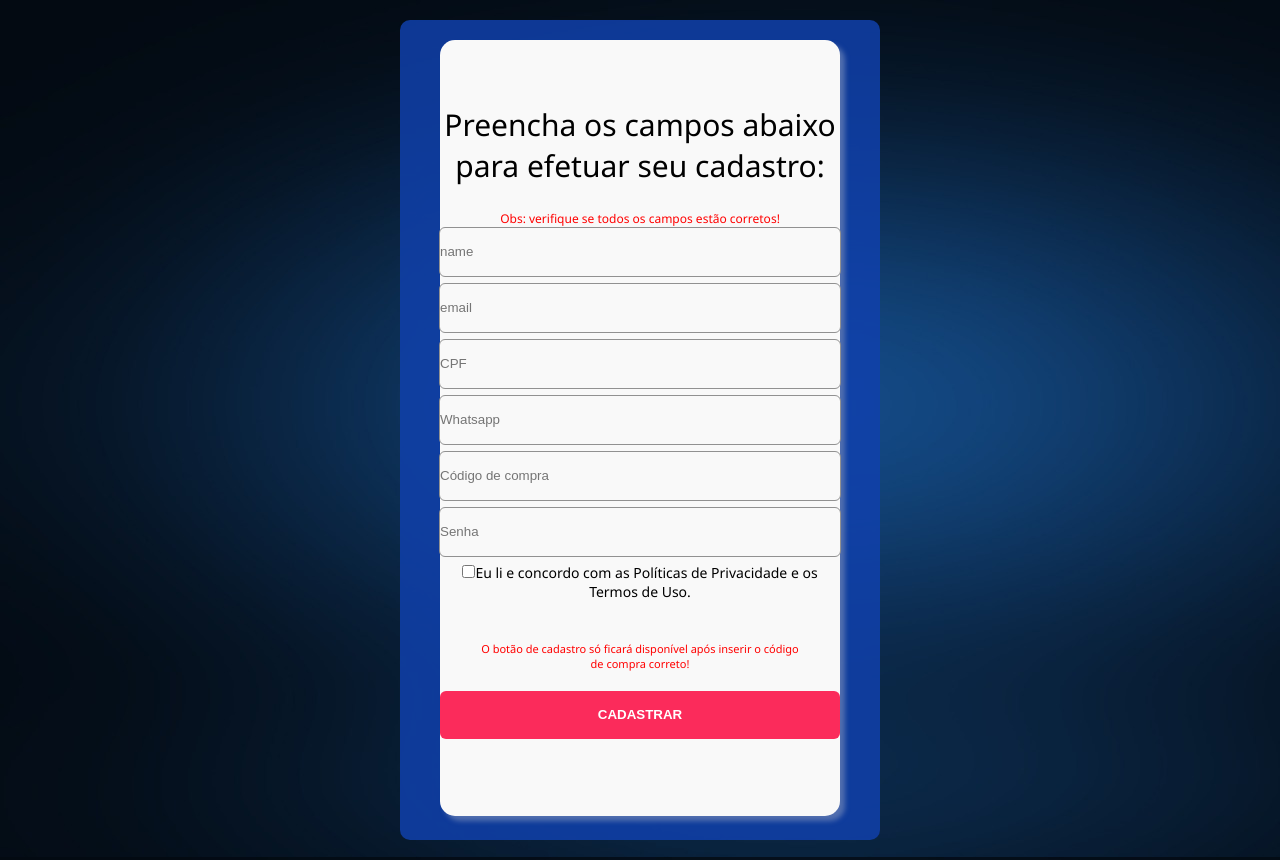
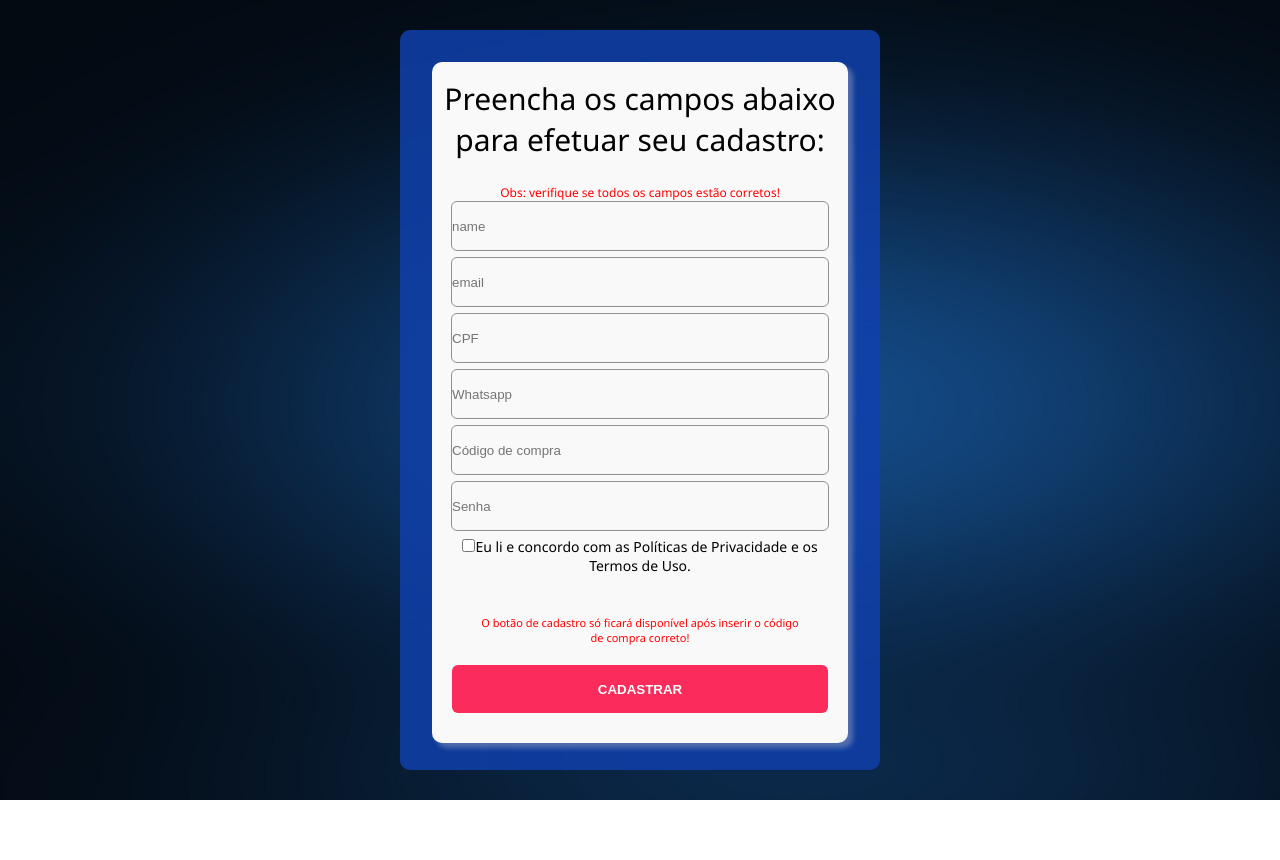
Before and after one commit to SamuelMorais030202/tiktok-project, a React (Create React App) app: page /new-user in a window 1280 px wide. After the commit the page ends 800 px from the top, so only its background shows below. Built offline with nearby package versions, Linux system fonts and the light colour scheme.

Commit message:
responsividade aplicação

```diff
--- a/src/styles/MainPage.css
+++ b/src/styles/MainPage.css
@@ -171,3 +171,44 @@
     width: 280px;
   }
 }
+
+@media screen and (min-width: 200px) and (max-width: 310px) {
+  .main-main-page {
+    background-color: rgba(255, 255, 255, 0.726);
+    margin-top: 10px;
+    display: flex;
+    flex-direction: column;
+    align-items: center;
+    width: 280px;
+    padding: 5px;
+    border: none;
+    border-radius: 15px;
+    box-shadow: 4px 2px 1px rgba(0, 0, 0, 0.507);
+    overflow: hidden;
+  }
+}
+
+@media screen and (min-width: 1550px) and (max-width: 1800px) {
+  .trocar-pontos-main-page {
+    background-color: black;
+    border-radius: 11px;
+    margin-bottom: -3px;
+    align-items: center;
+    height: 33px;
+    width: 50vh;
+  }
+
+  .compartilhar-main-page {
+    background-color: black;
+    border-radius: 11px;
+    margin-bottom: -4px;
+    height: 33px;
+    width: 50vh;
+  }
+
+  .assistir-main-page {
+    background-image: linear-gradient(to right, black, blue);
+    border-radius: 11px;
+    width: 50vh;
+  }
+}
--- a/src/styles/NewUser.css
+++ b/src/styles/NewUser.css
@@ -637,3 +637,139 @@
             font-weight: bold;
         }
     }
+
+    @media screen and (min-width: 229px) and (max-width: 318px) {
+        .inputs {
+            background-color: rgb(249, 249, 249);
+            margin-top: 5px;
+            border-radius: 10px;
+            display: flex;
+            justify-content: center;
+            align-items: center;
+            flex-direction: column;
+            width: 45vh;
+            min-height: 95vh;
+        }
+
+        .div-filho {
+            background-color: rgb(16, 65, 172, 0.842);
+            color: rgb(0, 0, 0);
+            font-family: 'Segoe UI', Tahoma, Geneva, Verdana, sans-serif;
+            display: flex;
+            flex-direction: column;
+            justify-content: center;
+            align-items: center;
+            width: 55vw;
+            height: 90vh;
+        }
+    }
+
+    @media screen and (min-width: 770px) and (max-width: 2000px) {
+        .inputs {
+            background-color: rgb(249, 249, 249);
+            margin-top: 5px;
+            border-radius: 10px;
+            display: flex;
+            justify-content: center;
+            align-items: center;
+            flex-direction: column;
+            width: 52vh;
+            min-height: 85vh;
+        }
+
+        .div-filho {
+            background-color: rgb(16, 65, 172, 0.842);
+            color: rgb(0, 0, 0);
+            font-family: 'Segoe UI', Tahoma, Geneva, Verdana, sans-serif;
+            display: flex;
+            flex-direction: column;
+            justify-content: center;
+            align-items: center;
+            width: 90vw;
+            height: 90vh;
+        }
+
+        .input-registray-name {
+            width: 47vh;
+            height: 6vh;
+            border-radius: 6px;
+            margin-bottom: 6px;
+            border-style: solid;
+            border-width: 1px;
+            border-color: rgb(145, 145, 145);
+            background: none;
+        }
+
+        .input-registray-email {
+            width: 47vh;
+            height: 6vh;
+            border-radius: 6px;
+            margin-bottom: 6px;
+            border-style: solid;
+            border-width: 1px;
+            border-color: rgb(145, 145, 145);
+            background: none;
+        }
+
+        .input-registray-cpf {
+            width: 47vh;
+            height: 6vh;
+            border-radius: 6px;
+            margin-bottom: 6px;
+            border-style: solid;
+            border-width: 1px;
+            border-color: rgb(145, 145, 145);
+            background: none;
+        }
+
+        .input-whats {
+            width: 47vh;
+            height: 6vh;
+            border-radius: 6px;
+            margin-bottom: 6px;
+            border-style: solid;
+            border-width: 1px;
+            border-color: rgb(145, 145, 145);
+            background: none;
+        }
+
+        .codigo-valid {
+            width: 47vh;
+            height: 6vh;
+            border-radius: 6px;
+            margin-bottom: 6px;
+            border-style: solid;
+            border-width: 1px;
+            border-color: rgb(145, 145, 145);
+            background: none;
+        }
+
+        .senha {
+            width: 47vh;
+            height: 6vh;
+            border-radius: 6px;
+            border-style: solid;
+            border-width: 1px;
+            border-color: rgb(145, 145, 145);
+            background: none;
+        }
+
+        .input-terms {
+            width: 47vh;
+            height: 6vh;
+            margin-top: 6px;
+            font-size: 14px;
+        }
+
+        .button-cadastrar {
+            width: 47vh;
+            height: 6vh;
+            border-radius: 6px;
+            margin-bottom: 6px;
+            border: none;
+            background: rgb(251, 43, 91);
+            color: white;
+            margin-bottom: 30px;
+            font-weight: bold;
+        }
+    }
--- a/src/styles/Privete.css
+++ b/src/styles/Privete.css
@@ -470,3 +470,130 @@
         margin-bottom: 50px;
       }
 }
+
+@media screen and (min-width: 350px) and (max-width: 405px) {
+  .conteudo-privete-video {
+    background-color: rgba(248, 248, 248, 0.842);
+    display: flex;
+    color: rgb(255, 0, 0);
+    margin-top: 20px;
+    margin-bottom: 5px;
+    justify-content: center;
+    align-items: center;
+    max-width: 30vh;
+    flex-direction: column;
+    height: 83vh;
+    padding: 12px 80px;
+    border-radius: 10px;
+    box-shadow: 3px 2px 6px  rgba(16, 65, 172, 0.856) ;
+}
+
+.name-privete {
+  font-size: 14px;
+  color: rgb(251, 43, 91);
+  margin-top: 20px;
+}
+
+.pts-privete {
+  font-size: 14px;
+  color: rgb(251, 43, 91);
+  margin-top: 20px;
+}
+
+.text-instrution {
+  font-size: 17px;
+  font-weight: 70;
+  color: rgb(46, 44, 46);
+  width: 42vh;
+  margin-bottom: 3px;
+  display: flex;
+  flex-direction: column;
+  text-align: center;
+}
+
+.button-play {
+  width: 45vh;
+  height: 7vh;
+  color: white;
+  font-weight: bold;
+  background-color: rgb(251, 43, 91);
+  border: none;
+  border-radius: 6px;
+  margin-top: 10px;
+  margin-bottom: 50px;
+}
+
+.button-email {
+  width: 45vh;
+  height: 7vh;
+  color: white;
+  font-weight: bold;
+  background-color: rgb(251, 43, 91);
+  border: none;
+  border-radius: 6px;
+  margin-top: 20px;
+  margin-bottom: 50px;
+}
+
+.name-user {
+  width: 40vh;
+  margin-bottom: 0px;
+  font-size: 16px;
+}
+}
+
+@media screen and (min-width: 460px) and (max-width: 599px) {
+  .conteudo-privete-video {
+    background-color: rgba(248, 248, 248, 0.842);
+    display: flex;
+    color: rgb(255, 0, 0);
+    margin-top: 20px;
+    margin-bottom: 5px;
+    justify-content: center;
+    align-items: center;
+    max-width: 30vh;
+    flex-direction: column;
+    height: 83vh;
+    padding: 12px 80px;
+    border-radius: 10px;
+    box-shadow: 3px 2px 6px  rgba(16, 65, 172, 0.856) ;
+}
+
+.name-user {
+  width: 47vh;
+  margin-bottom: 0px;
+  font-size: 16px;
+}
+}
+
+@media screen and (min-width: 600px) and (max-width: 1800px) {
+  .name-privete {
+    font-size: 14px;
+    color: rgb(251, 43, 91);
+    margin-top: 20px;
+  }
+
+  .pts-privete {
+    font-size: 14px;
+    color: rgb(251, 43, 91);
+    margin-top: 20px;
+  }
+}
+
+@media screen and (min-width: 250px) and (max-width: 350px) {
+  .conteudo-privete-video {
+    background-color: rgba(248, 248, 248, 0.842);
+    display: flex;
+    color: rgb(255, 0, 0);
+    margin-top: 20px;
+    margin-bottom: 5px;
+    justify-content: center;
+    align-items: center;
+    max-width: 18vh;
+    flex-direction: column;
+    height: 87vh;
+    padding: 12px 80px;
+    border-radius: 10px;
+    box-shadow: 3px 2px 6px  rgba(16, 65, 172, 0.856) ;
+}
+}
--- a/src/styles/WatchVideos.css
+++ b/src/styles/WatchVideos.css
@@ -199,3 +199,31 @@ button {
 }
 
 }
+
+@media screen and (min-width: 299px) and (max-width: 399px) {
+  .conteudo-video {
+    background-color: rgba(248, 248, 248, 0.842);
+    display: flex;
+    color: rgb(255, 0, 0);
+    margin-top: 20px;
+    margin-bottom: 20px;
+    justify-content: center;
+    align-items: center;
+    max-width: 30vh;
+    flex-direction: column;
+    height: 80vh;
+    padding: 28px 50px;
+    border-radius: 10px;
+    box-shadow: 3px 2px 6px  rgba(16, 65, 172, 0.856) ;
+    overflow: hidden;
+    font-size: 16px;
+  }
+
+  .title-video {
+    width: 42vh;
+    margin-bottom: 25px;
+    font-weight: 700;
+    font-size: 36px;
+    color: #000000;
+}
+}
```
